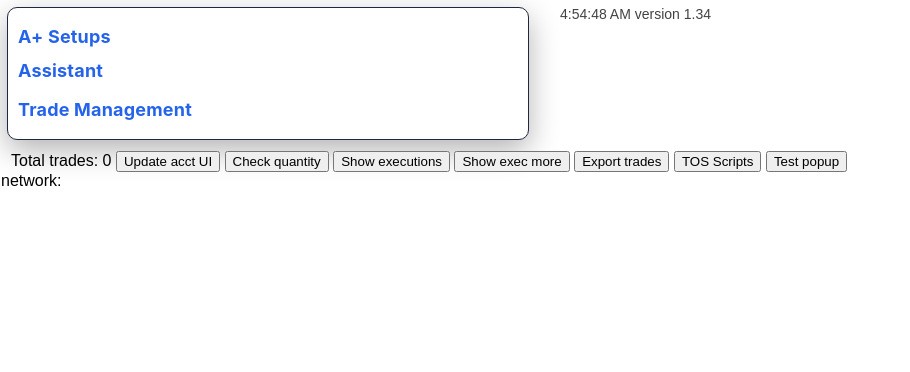
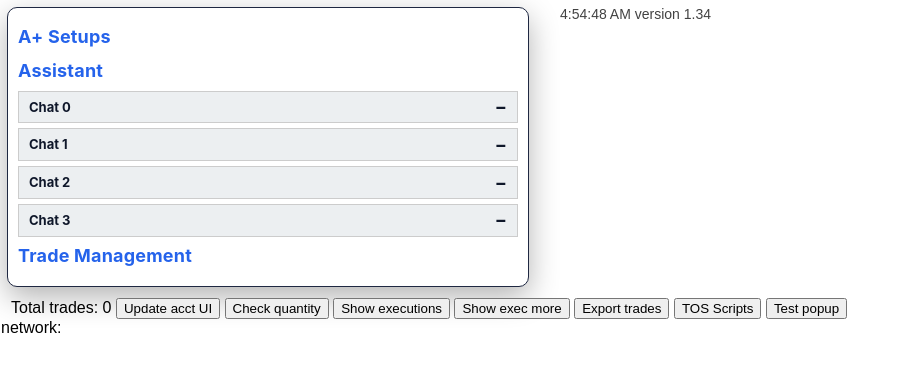
Before and after one commit to ronglingcode/ViteApp, a website built with Vite: page index.html in a window 1280 px wide. Shown: the whole page, without its empty margins (0-910 px from the left). Built offline with nearby package versions, Linux system fonts and the light colour scheme; some packages are replaced by stand-ins of ours; no server answers; the database is empty.

Commit message:
chat window expand/collapse functionality

```diff
--- a/index.html
+++ b/index.html
@@ -25,10 +25,22 @@
           </div>
           <div id="chatgpt">
             <div class="sectionTitle">Assistant</div>
-            <div id="chat0" class="chatwindow" ></div>
-            <div id="chat1" class="chatwindow" ></div>
-            <div id="chat2" class="chatwindow" ></div>
-            <div id="chat3" class="chatwindow" ></div>
+            <div id="chatContainer0" class="chatContainer">
+              <div class="chatHeader" data-chat="chat0">Chat 0 <span class="collapseIcon">−</span></div>
+              <div id="chat0" class="chatwindow"></div>
+            </div>
+            <div id="chatContainer1" class="chatContainer">
+              <div class="chatHeader" data-chat="chat1">Chat 1 <span class="collapseIcon">−</span></div>
+              <div id="chat1" class="chatwindow"></div>
+            </div>
+            <div id="chatContainer2" class="chatContainer">
+              <div class="chatHeader" data-chat="chat2">Chat 2 <span class="collapseIcon">−</span></div>
+              <div id="chat2" class="chatwindow"></div>
+            </div>
+            <div id="chatContainer3" class="chatContainer">
+              <div class="chatHeader" data-chat="chat3">Chat 3 <span class="collapseIcon">−</span></div>
+              <div id="chat3" class="chatwindow"></div>
+            </div>
           </div>
           <div id="traderFocusInstructions">
             <div class="sectionTitle">Trade Management</div>
--- a/public/mystyle.css
+++ b/public/mystyle.css
@@ -357,4 +357,44 @@ span.algo {
 .chatwindow {
     max-height: 200px;
     overflow-y: scroll;
+    transition: max-height 0.3s ease-out;
+    border: 1px solid #ccc;
+    border-top: none;
 }
+
+.chatContainer {
+    margin-bottom: 5px;
+}
+
+.chatHeader {
+    background-color: #ECEFF1;
+    padding: 5px 10px;
+    cursor: pointer;
+    user-select: none;
+    border: 1px solid #ccc;
+    border-bottom: none;
+    font-size: 13px;
+    font-weight: bold;
+    display: flex;
+    justify-content: space-between;
+    align-items: center;
+}
+
+.chatHeader:hover {
+    background-color: #CFD8DC;
+}
+
+.collapseIcon {
+    font-size: 18px;
+    line-height: 1;
+}
+
+.chatContainer.collapsed .chatwindow {
+    max-height: 0;
+    overflow: hidden;
+    border: none;
+}
+
+.chatContainer.collapsed .chatHeader {
+    border-bottom: 1px solid #ccc;
+}
--- a/src/main.ts
+++ b/src/main.ts
@@ -230,3 +230,23 @@ htmlBody.addEventListener("keydown", async function (keyboardEvent) {
     let shiftKey = keyboardEvent.shiftKey;
     KeyboardHandler.handleKeyPressed(code, shiftKey);
 });
+
+// Setup chat window expand/collapse functionality
+document.addEventListener('DOMContentLoaded', () => {
+    const chatHeaders = document.querySelectorAll('.chatHeader');
+    chatHeaders.forEach(header => {
+        header.addEventListener('click', () => {
+            const chatId = header.getAttribute('data-chat');
+            if (chatId) {
+                const container = header.closest('.chatContainer');
+                if (container) {
+                    container.classList.toggle('collapsed');
+                    const icon = header.querySelector('.collapseIcon');
+                    if (icon) {
+                        icon.textContent = container.classList.contains('collapsed') ? '+' : '−';
+                    }
+                }
+            }
+        });
+    });
+});
```
